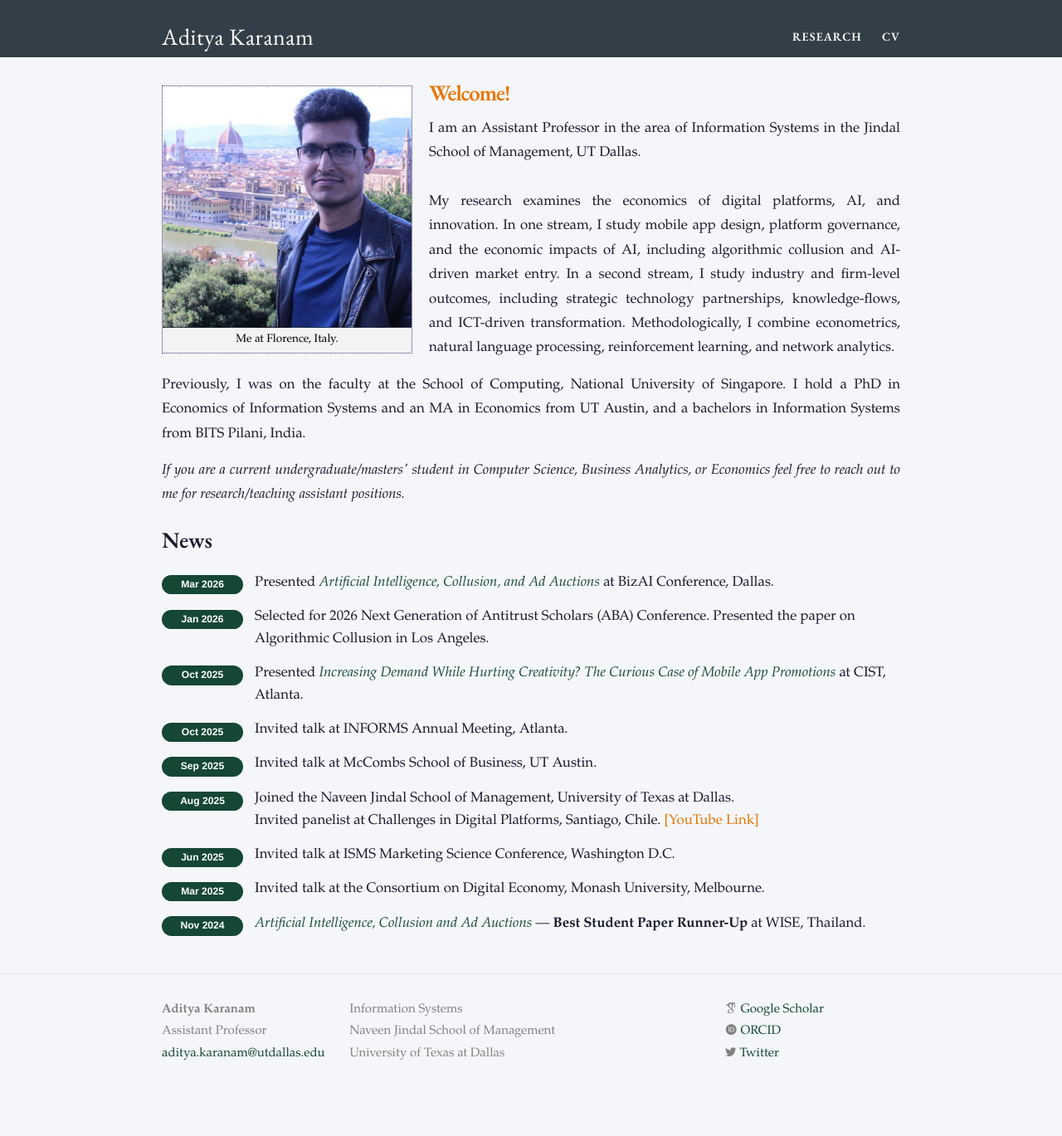
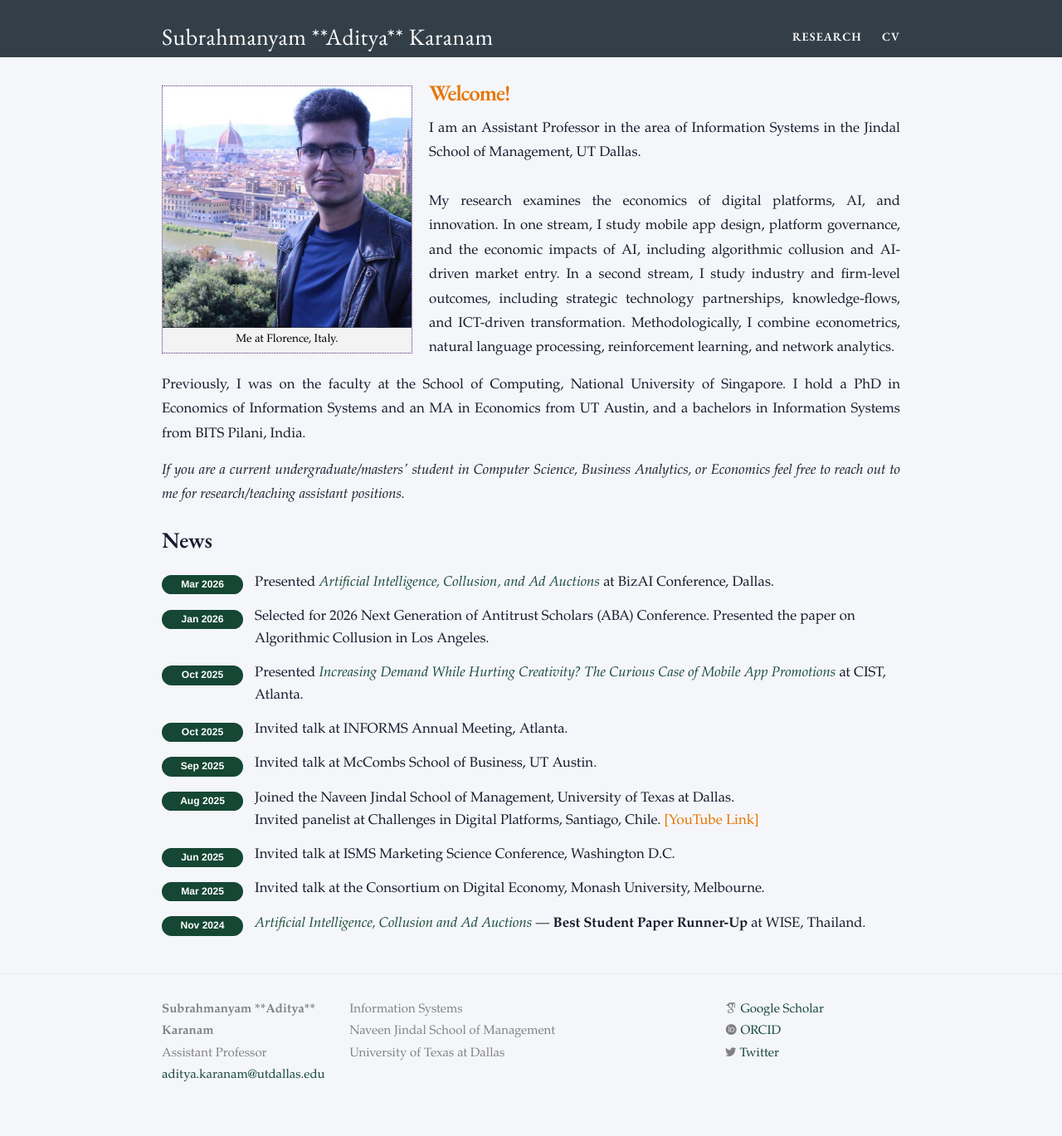
Before and after one commit to askaranam/askaranam.github.io, a Jekyll site: the page built from index.html, in a window 1280 px wide. Shown: the whole page at 83% size. Built offline with Jekyll 4.4.1, drawn with Linux system fonts in a browser that asks for light colours; nearby versions of some CDN libraries; some web fonts are replaced; before the commit the page ends 1343 px from its top, so only the background shows below that.

Commit message:
Update _config.yml

```diff
--- a/_config.yml
+++ b/_config.yml
@@ -1,5 +1,5 @@
 # Site settings
-title: Aditya Karanam
+title: Subrahmanyam **Aditya** Karanam
 email: aditya.karanam@utdallas.edu
 description: > # this means to ignore newlines until "baseurl:"
   Assistant Professor at UT Dallas studying digital platforms, economics of AI, and innovation. Former faculty at NUS. PhD from UT Austin.
```
